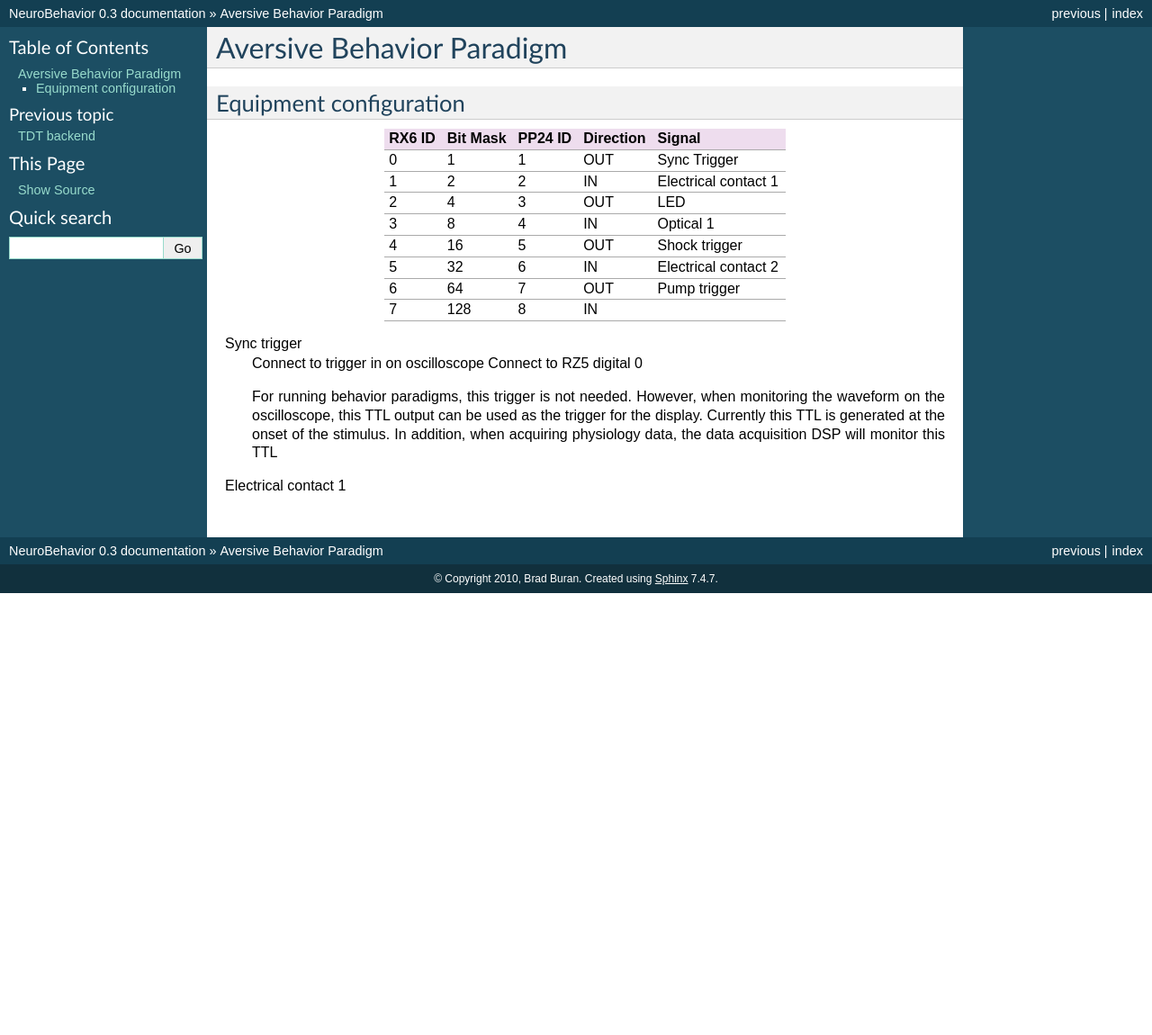
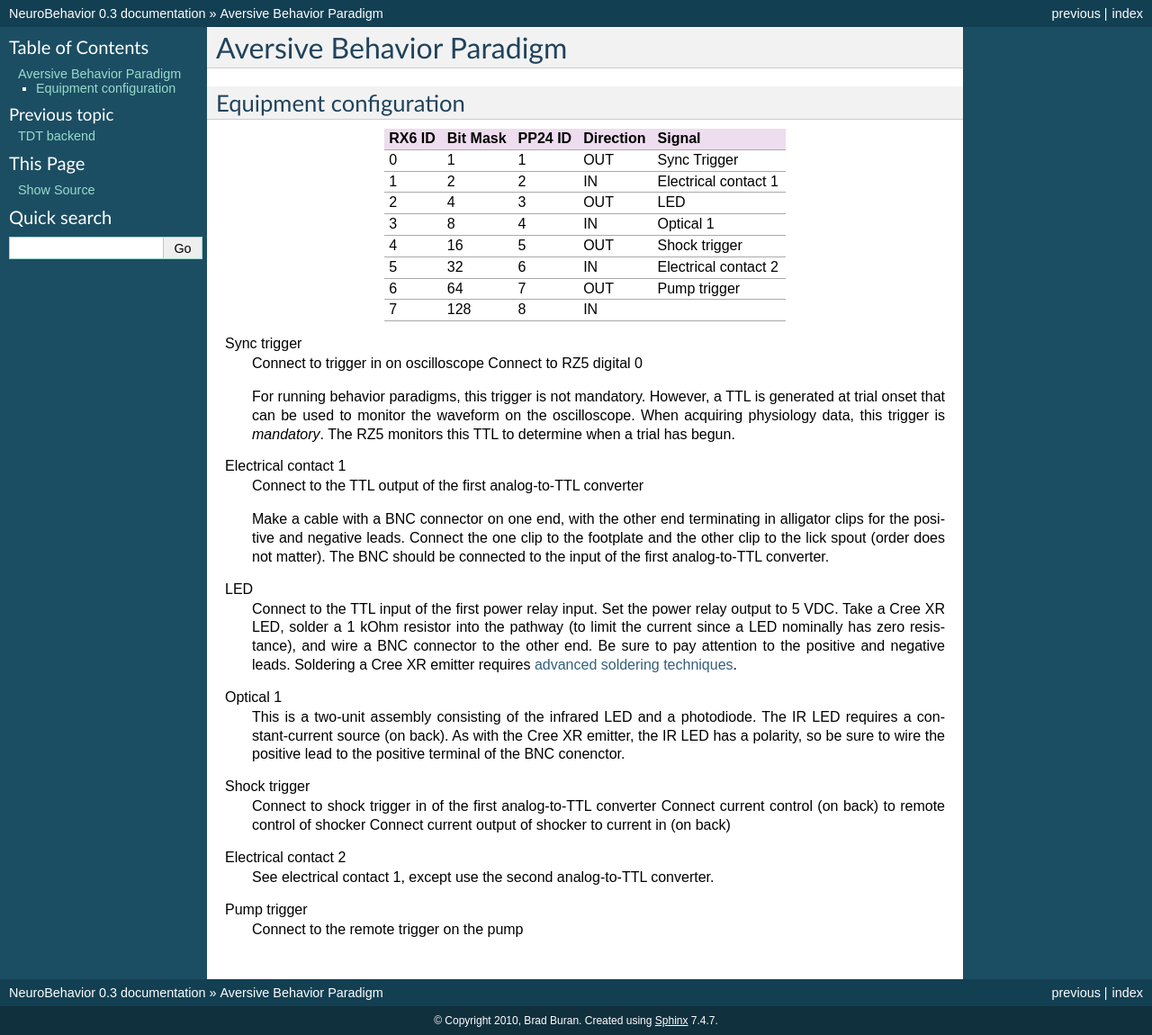
Before and after one commit to bburan/NeuroBehavior, a Sphinx documentation site: the page built from doc/aversive_behavior.rst, in a window 1280 px wide. Shown: the whole page at 90% size. Built offline with Sphinx 7.4.7, drawn with Linux system fonts in a browser that asks for light colours; formulas are drawn with MathJax 3; before the commit the page ends 900 px from its top, so only the background shows below that.

Commit message:
expand aversive behavior docs

```diff
--- a/doc/aversive_behavior.rst
+++ b/doc/aversive_behavior.rst
@@ -22,10 +22,43 @@ Sync trigger
     Connect to trigger in on oscilloscope
     Connect to RZ5 digital 0
 
-    For running behavior paradigms, this trigger is not needed.  However, when
-    monitoring the waveform on the oscilloscope, this TTL output can be used as
-    the trigger for the display.  Currently this TTL is generated at the onset
-    of the stimulus.  In addition, when acquiring physiology data, the data
-    acquisition DSP will monitor this TTL
+    For running behavior paradigms, this trigger is not mandatory.  However, a
+    TTL is generated at trial onset that can be used to monitor the waveform on
+    the oscilloscope.  When acquiring physiology data, this trigger is
+    *mandatory*.  The RZ5 monitors this TTL to determine when a trial has begun.
 
 Electrical contact 1
+    Connect to the TTL output of the first analog-to-TTL converter
+
+    Make a cable with a BNC connector on one end, with the other end terminating
+    in alligator clips for the positive and negative leads.  Connect the
+    one clip to the footplate and the other clip to the lick spout (order does
+    not matter).  The BNC should be connected to the input of the first
+    analog-to-TTL converter.
+
+LED
+    Connect to the TTL input of the first power relay input.  Set the power
+    relay output to 5 VDC.  Take a Cree XR LED, solder a 1 kOhm resistor into
+    the pathway (to limit the current since a LED nominally has zero
+    resistance), and wire a BNC connector to the other end.  Be sure to pay
+    attention to the positive and negative leads.  Soldering a Cree XR emitter
+    requires `advanced soldering techniques`_.
+
+.. _`advanced soldering techniques`: http://www.youtube.com/watch?v=NSxmPGt353I
+
+Optical 1
+    This is a two-unit assembly consisting of the infrared LED and a photodiode.
+    The IR LED requires a constant-current source (on back).  As with the Cree
+    XR emitter, the IR LED has a polarity, so be sure to wire the positive lead
+    to the positive terminal of the BNC conenctor.
+
+Shock trigger
+    Connect to shock trigger in of the first analog-to-TTL converter
+    Connect current control (on back) to remote control of shocker
+    Connect current output of shocker to current in (on back)
+
+Electrical contact 2
+    See electrical contact 1, except use the second analog-to-TTL converter.
+
+Pump trigger
+    Connect to the remote trigger on the pump
```
